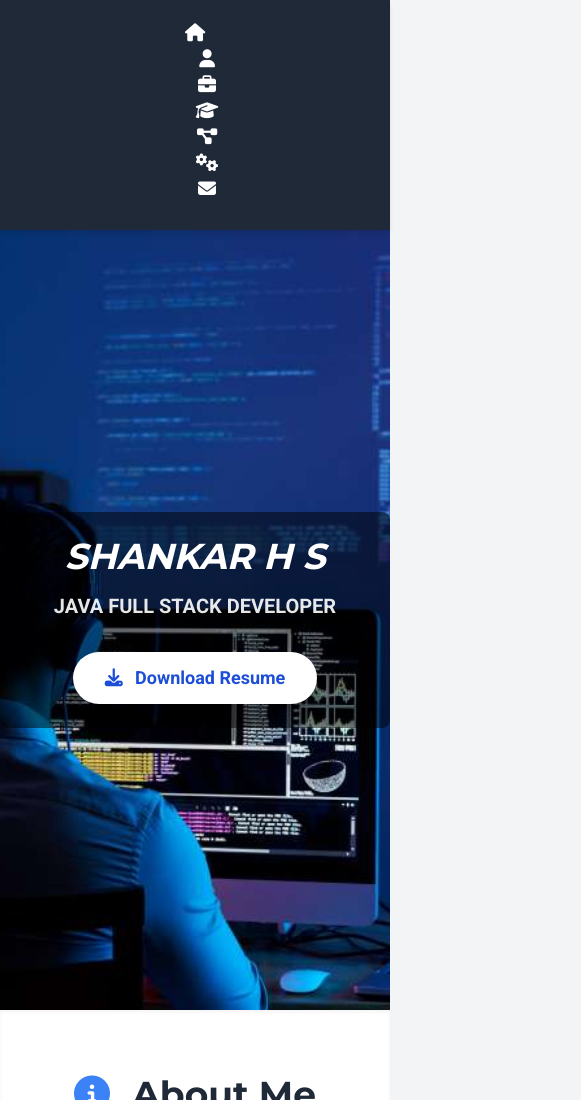
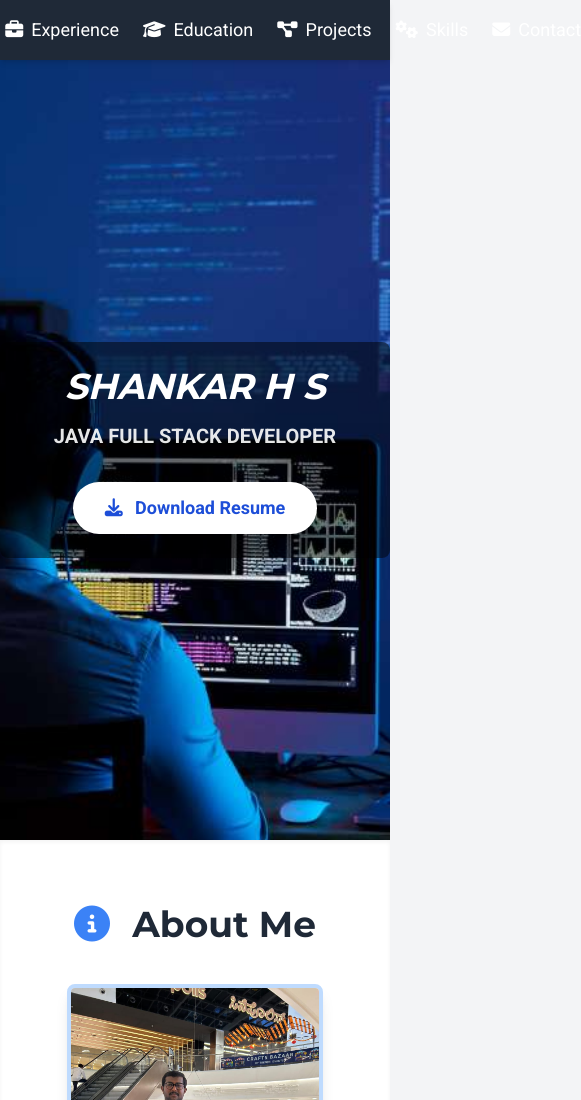
Before and after one commit to hsshankar889/shankarhs-github.io, a plain HTML site: page index.html in a window 390 px wide. Shown: the top 1100 px of the page, 581 px wide, since content can reach past the window. Drawn offline with nearby package versions, Linux system fonts and the light colour scheme; a script that the page names is missing.

Commit message:
nav bar alignment in under different environments

```diff
--- a/index.html
+++ b/index.html
@@ -40,31 +40,22 @@
                          0 0 12px rgba(252, 165, 165, 0.5); /* Tailwind red-300 for softer outer glow */
         }
 
-        /* Nav specific styles for responsive design */
-        @media (max-width: 768px) {
-            nav ul {
-                flex-direction: column;
-                align-items: center;
-            }
-            nav li {
-                margin-bottom: 0.5rem;
-            }
-        }
+        /* Custom CSS for nav responsiveness can be removed if Tailwind classes are used directly */
     </style>
     <script src="script.js" defer></script>
 </head>
 
 <body class="bg-gray-100">
 
-    <nav class="bg-gray-800 text-white p-6 shadow-md sticky top-0 z-50">
-        <ul class="container mx-auto flex justify-center space-x-6 md:space-x-10 text-lg">
-            <li><a href="#home" class="hover:text-blue-400 transition-colors duration-200 flex items-center space-x-2"><i class="fas fa-home"></i> <span class="hidden md:inline">Home</span></a></li>
-            <li><a href="#about" class="hover:text-blue-400 transition-colors duration-200 flex items-center space-x-2"><i class="fas fa-user"></i> <span class="hidden md:inline">About</span></a></li>
-            <li><a href="#experience" class="hover:text-blue-400 transition-colors duration-200 flex items-center space-x-2"><i class="fas fa-briefcase"></i> <span class="hidden md:inline">Experience</span></a></li>
-            <li><a href="#education" class="hover:text-blue-400 transition-colors duration-200 flex items-center space-x-2"><i class="fas fa-graduation-cap"></i> <span class="hidden md:inline">Education</span></a></li>
-            <li><a href="#projects" class="hover:text-blue-400 transition-colors duration-200 flex items-center space-x-2"><i class="fas fa-project-diagram"></i> <span class="hidden md:inline">Projects</span></a></li>
-            <li><a href="#skills" class="hover:text-blue-400 transition-colors duration-200 flex items-center space-x-2"><i class="fas fa-cogs"></i> <span class="hidden md:inline">Skills</span></a></li>
-            <li><a href="#contact" class="hover:text-blue-400 transition-colors duration-200 flex items-center space-x-2"><i class="fas fa-envelope"></i> <span class="hidden md:inline">Contact</span></a></li>
+    <nav class="bg-gray-800 text-white p-4 md:p-6 shadow-md sticky top-0 z-50">
+        <ul class="container mx-auto flex flex-row justify-center space-x-6 md:space-x-10 text-lg">
+            <li><a href="#home" class="hover:text-blue-400 transition-colors duration-200 flex items-center space-x-2"><i class="fas fa-home"></i> <span>Home</span></a></li>
+            <li><a href="#about" class="hover:text-blue-400 transition-colors duration-200 flex items-center space-x-2"><i class="fas fa-user"></i> <span>About</span></a></li>
+            <li><a href="#experience" class="hover:text-blue-400 transition-colors duration-200 flex items-center space-x-2"><i class="fas fa-briefcase"></i> <span>Experience</span></a></li>
+            <li><a href="#education" class="hover:text-blue-400 transition-colors duration-200 flex items-center space-x-2"><i class="fas fa-graduation-cap"></i> <span>Education</span></a></li>
+            <li><a href="#projects" class="hover:text-blue-400 transition-colors duration-200 flex items-center space-x-2"><i class="fas fa-project-diagram"></i> <span>Projects</span></a></li>
+            <li><a href="#skills" class="hover:text-blue-400 transition-colors duration-200 flex items-center space-x-2"><i class="fas fa-cogs"></i> <span>Skills</span></a></li>
+            <li><a href="#contact" class="hover:text-blue-400 transition-colors duration-200 flex items-center space-x-2"><i class="fas fa-envelope"></i> <span>Contact</span></a></li>
         </ul>
     </nav>
 
```
